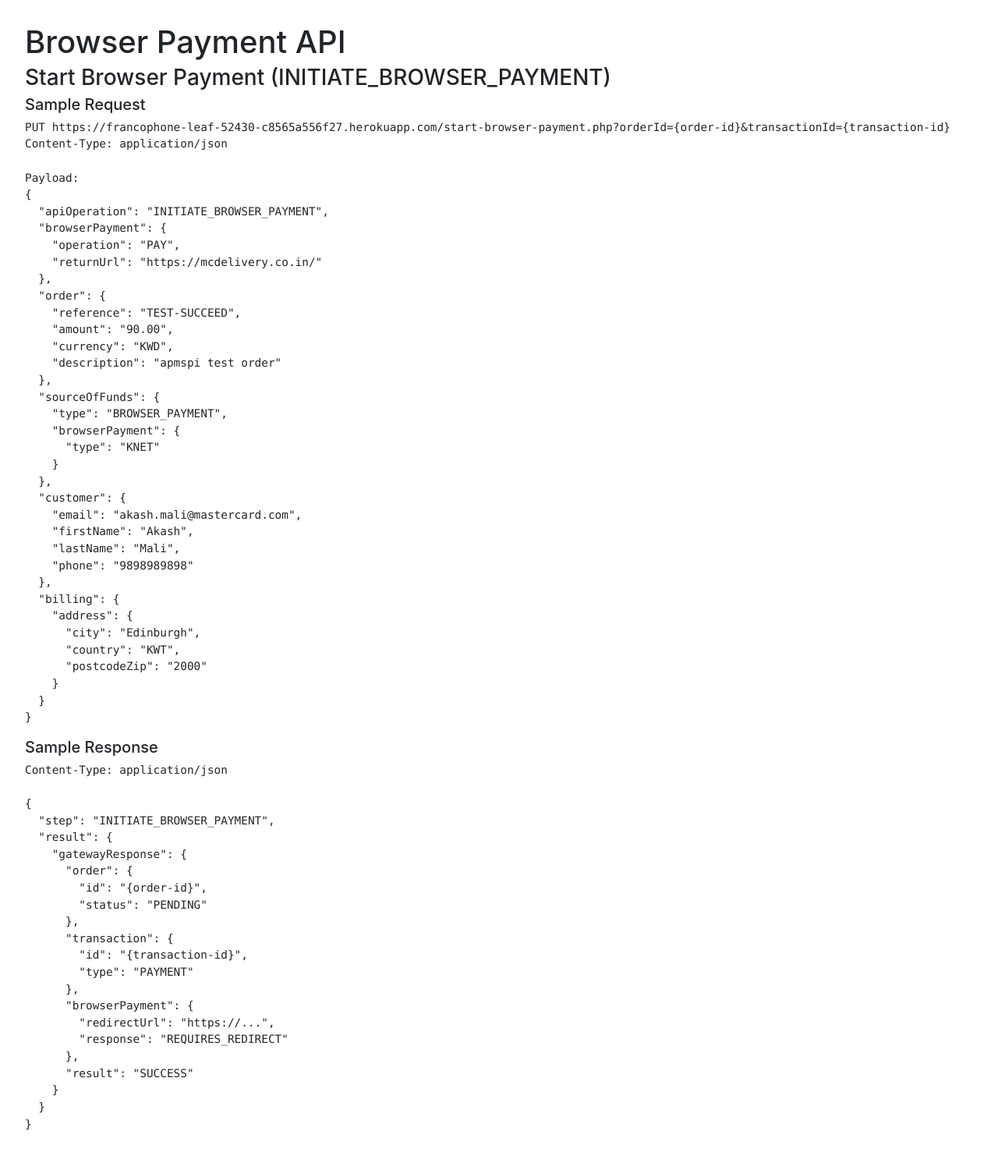
After one commit to Mastercard-Gateway/gateway-test-merchant-server, a PHP site: page /start-browser-payment-ui.php in a window 1280 px wide. The commit adds this page. Shown: the whole page at 78% size. Run offline with PHP 8.4, Linux system fonts and the light colour scheme.

Commit message:
added browser payment api

```diff
--- a/index.php
+++ b/index.php
@@ -35,6 +35,7 @@ include '_bootstrap.php';
             <li><a href="./session.php">Session API</a></li>
             <li><a href="./transaction.php">Transaction API</a></li>
             <li><a href="./start-authentication-ui.php">3DSecure API</a></li>
+            <li><a href="./start-browser-payment-ui.php">3DSecure API</a></li>
         </ul>
     </body>
 </html>
--- /dev/null
+++ b/start-browser-payment-ui.php
@@ -0,0 +1,87 @@
+<?php
+$pageUrl = $_SERVER['PHP_SELF'];
+$apiVersion = "64"; // use latest or set dynamically
+?>
+<!DOCTYPE html>
+<html lang="en">
+<head>
+    <meta charset="UTF-8">
+    <title>Start Browser Payment</title>
+    <link rel="stylesheet"
+          href="https://maxcdn.bootstrapcdn.com/bootstrap/4.0.0-beta/css/bootstrap.min.css"
+          integrity="sha384-/Y6pD6FV/Vv2HJnA6t+vslU6fwYXjCFtcEpHbNJ0lyAFsXTsjBbfaDjzALeQsN6M"
+          crossorigin="anonymous">
+    <style> body { padding: 2rem; } </style>
+</head>
+<body>
+
+<h1>Browser Payment API</h1>
+<h3>Start Browser Payment (INITIATE_BROWSER_PAYMENT)</h3>
+
+<h5>Sample Request</h5>
+<pre><code>PUT <?php echo htmlentities('https://francophone-leaf-52430-c8565a556f27.herokuapp.com/start-browser-payment.php?orderId={order-id}&transactionId={transaction-id}'); ?>
+
+Content-Type: application/json
+
+Payload:
+{
+  "apiOperation": "INITIATE_BROWSER_PAYMENT",
+  "browserPayment": {
+    "operation": "PAY",
+    "returnUrl": "https://mcdelivery.co.in/"
+  },
+  "order": {
+    "reference": "TEST-SUCCEED",
+    "amount": "90.00",
+    "currency": "KWD",
+    "description": "apmspi test order"
+  },
+  "sourceOfFunds": {
+    "type": "BROWSER_PAYMENT",
+    "browserPayment": {
+      "type": "KNET"
+    }
+  },
+  "customer": {
+    "email": "akash.mali@mastercard.com",
+    "firstName": "Akash",
+    "lastName": "Mali",
+    "phone": "9898989898"
+  },
+  "billing": {
+    "address": {
+      "city": "Edinburgh",
+      "country": "KWT",
+      "postcodeZip": "2000"
+    }
+  }
+}
+</code></pre>
+
+<h5>Sample Response</h5>
+<pre><code>Content-Type: application/json
+
+{
+  "step": "INITIATE_BROWSER_PAYMENT",
+  "result": {
+    "gatewayResponse": {
+      "order": {
+        "id": "{order-id}",
+        "status": "PENDING"
+      },
+      "transaction": {
+        "id": "{transaction-id}",
+        "type": "PAYMENT"
+      },
+      "browserPayment": {
+        "redirectUrl": "https://...",
+        "response": "REQUIRES_REDIRECT"
+      },
+      "result": "SUCCESS"
+    }
+  }
+}
+</code></pre>
+
+</body>
+</html>
```
Also changed, not shown: start-browser-payment.php (added, +57 -0 lines).
